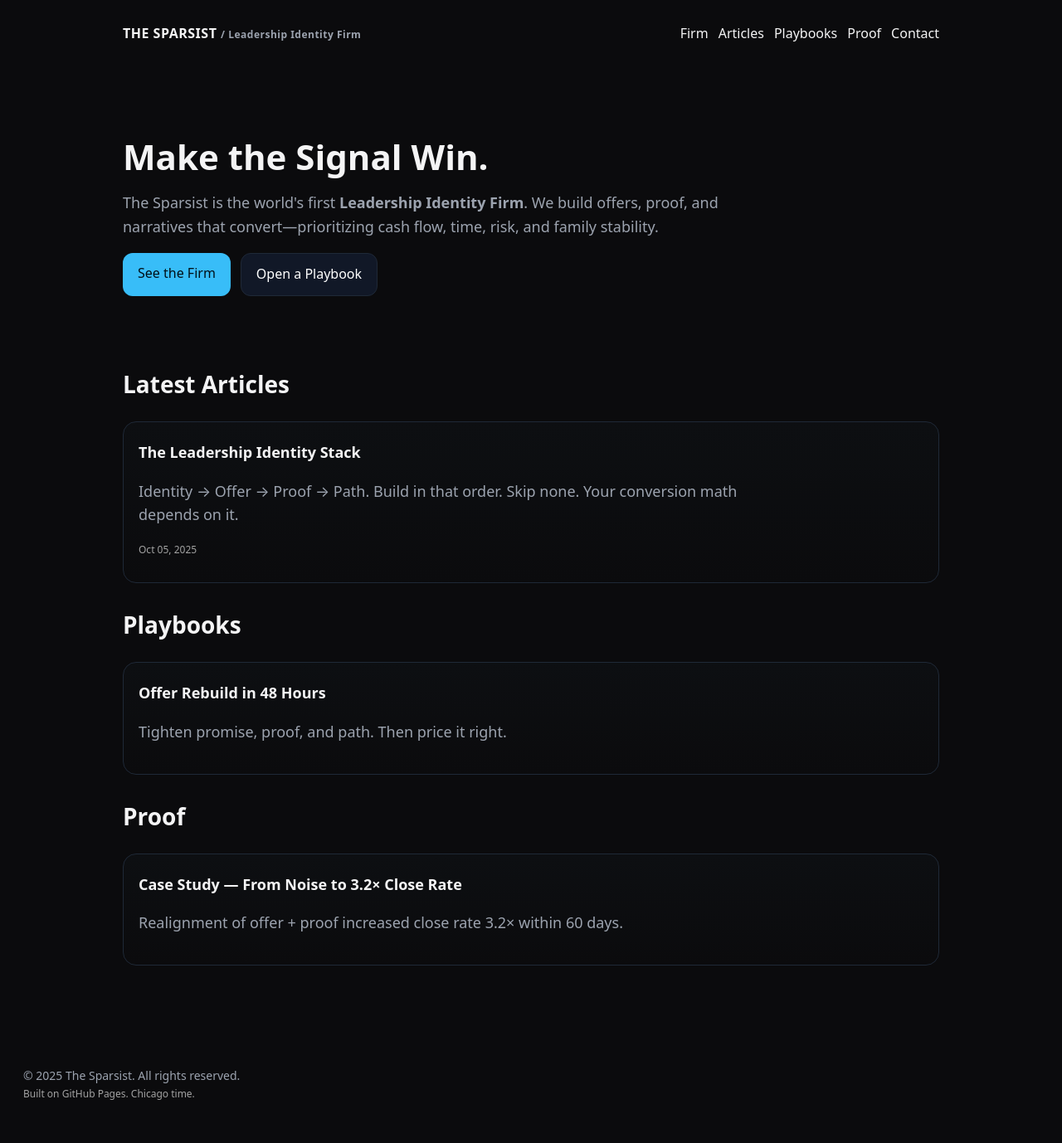
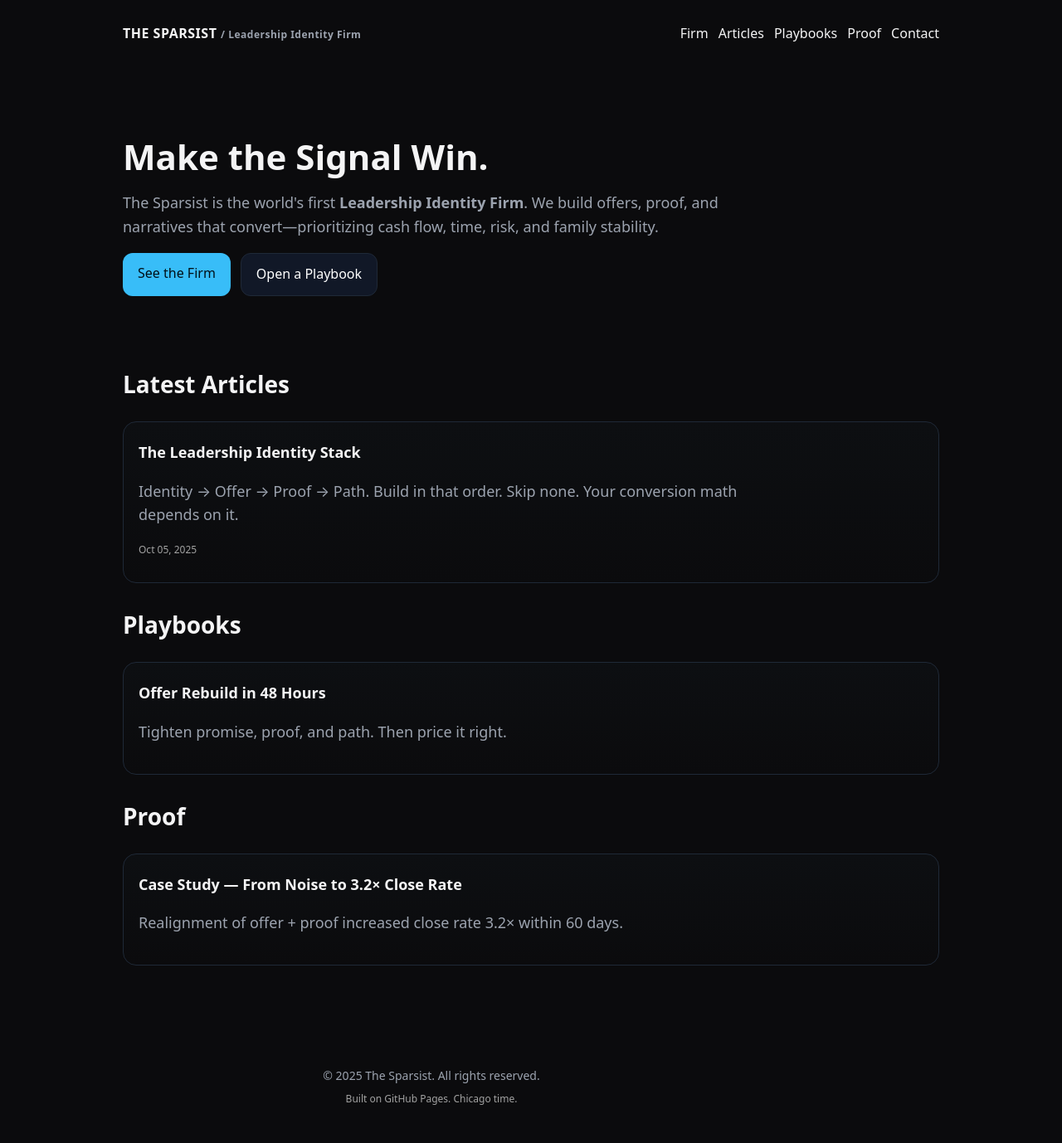
Before and after one commit to JackMault/sparsist.github.io, a Jekyll site: the page built from index.html, in a window 1280 px wide. Shown: the whole page at 83% size. Built offline with Jekyll 4.4.1, drawn with Linux system fonts in a browser that asks for light colours.

Commit message:
update site css

```diff
--- a/assets/css/site.css
+++ b/assets/css/site.css
@@ -17,7 +17,17 @@
 .cta{display:flex;gap:12px;margin-top:18px;flex-wrap:wrap}
 .btn{padding:12px 18px;border-radius:12px;border:1px solid var(--line);background:#111827;color:#fff;display:inline-block}
 .btn.primary{background:var(--acc);color:#001018;border:none}
-.foot{margin:56px 0 16px;color:var(--muted);font-size:14px}
+.foot{
+  margin:56px 0 16px;
+  color:var(--muted);
+  font-size:14px;
+  text-align:center;   /* ⟵ centers footer text */
+}
+.foot .fine{
+  display:block;
+  margin-top:6px;      /* nicer spacing on the second line */
+}
+
 .fine{color:#a3a3a3;font-size:12px}
 .prose p{margin:12px 0}
 .in{padding:12px;border-radius:10px;border:1px solid var(--line);background:#0b0f14;color:#fff;width:100%;margin-bottom:12px}
```
